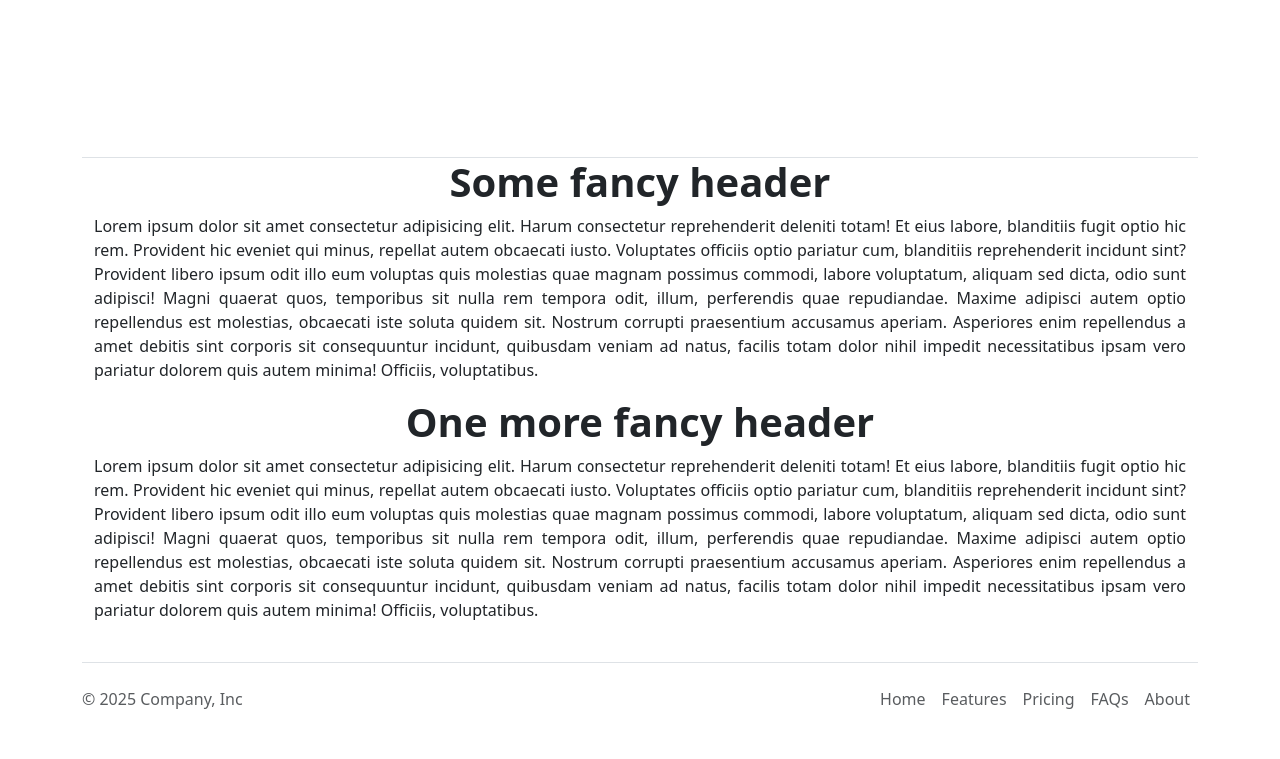
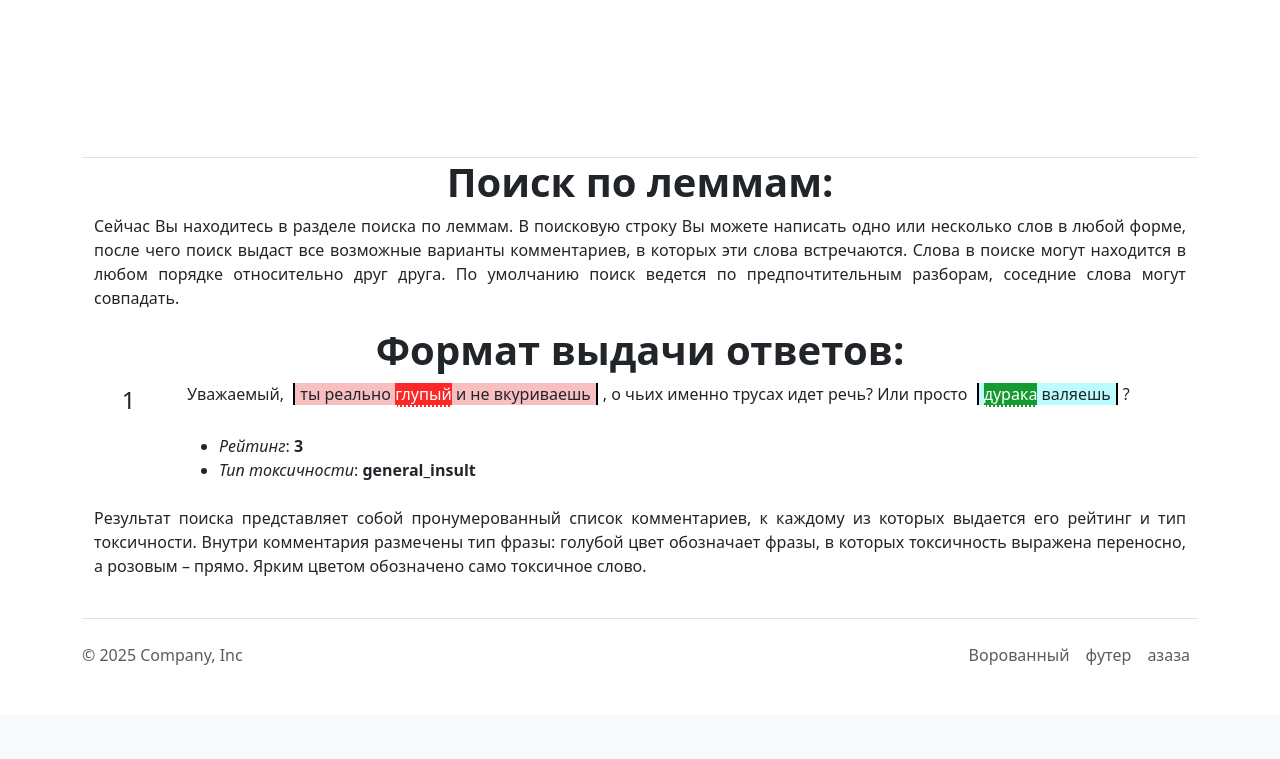
Before and after one commit to smertlove/RuToxiCon, a Flask app: page /index in a window 1280 px wide. Shown: the part 307-1066 px from the top of the page. After the commit the page ends 972 px from the top, so only its background shows below. Run offline with Flask 3, Linux system fonts and the light colour scheme.

Commit message:
more fixes

```diff
--- a/webapp/static/css/style.css
+++ b/webapp/static/css/style.css
@@ -105,6 +105,29 @@ phrase {
     border-bottom: 2px dotted #fff;
 }
 
+.example-corpus-entry phrase[type="direct"] {
+    background-color: #f7bfbf;
+}
+
+.example-corpus-entry  phrase[type="indirect"] {
+    background-color: #bcfcff;
+}
+
+
+.example-corpus-entry  lex {
+    background-color: #fc2727;
+    color: #fff;
+    border-bottom: 2px dotted #fff;
+}
+
+.example-corpus-entry  phrase[type="indirect"] lex {
+    background-color: #149a31;
+    color: #fff;
+    border-bottom: 2px dotted #fff;
+}
+
+
+
 @media (max-width: 768px) {
     .navbar-logo {
         height: 40px;
--- a/webapp/templates/index.html
+++ b/webapp/templates/index.html
@@ -61,21 +61,41 @@
 
             <div class="row">
                 <div class="col flex-column border-top">
-                    <h1 class="fw-bold">Some fancy header</h1>
-                    <p class="text-justify" style="text-align: justify;">Lorem ipsum dolor sit amet consectetur adipisicing elit. Harum consectetur reprehenderit deleniti totam! Et eius labore, blanditiis fugit optio hic rem. Provident hic eveniet qui minus, repellat autem obcaecati iusto.
-                    Voluptates officiis optio pariatur cum, blanditiis reprehenderit incidunt sint? Provident libero ipsum odit illo eum voluptas quis molestias quae magnam possimus commodi, labore voluptatum, aliquam sed dicta, odio sunt adipisci!
-                    Magni quaerat quos, temporibus sit nulla rem tempora odit, illum, perferendis quae repudiandae. Maxime adipisci autem optio repellendus est molestias, obcaecati iste soluta quidem sit. Nostrum corrupti praesentium accusamus aperiam.
-                    Asperiores enim repellendus a amet debitis sint corporis sit consequuntur incidunt, quibusdam veniam ad natus, facilis totam dolor nihil impedit necessitatibus ipsam vero pariatur dolorem quis autem minima! Officiis, voluptatibus.</p>
+                    <h1 class="fw-bold">Поиск по леммам:</h1>
+                    <p class="text-justify" style="text-align: justify;">
+                      Сейчас Вы находитесь в разделе поиска по леммам. В поисковую строку Вы можете написать одно или несколько слов в любой форме, после чего поиск выдаст все возможные варианты комментариев, в которых эти слова встречаются. Слова в поиске могут находится в любом порядке относительно друг друга. По умолчанию поиск ведется по предпочтительным разборам, соседние слова могут совпадать.
+                    </p>
                 </div>
             </div>
 
             <div class="row">
                 <div class="col flex-column">
-                    <h1 class="fw-bold">One more fancy header</h1>
-                    <p class="text-justify" style="text-align: justify;">Lorem ipsum dolor sit amet consectetur adipisicing elit. Harum consectetur reprehenderit deleniti totam! Et eius labore, blanditiis fugit optio hic rem. Provident hic eveniet qui minus, repellat autem obcaecati iusto.
-                    Voluptates officiis optio pariatur cum, blanditiis reprehenderit incidunt sint? Provident libero ipsum odit illo eum voluptas quis molestias quae magnam possimus commodi, labore voluptatum, aliquam sed dicta, odio sunt adipisci!
-                    Magni quaerat quos, temporibus sit nulla rem tempora odit, illum, perferendis quae repudiandae. Maxime adipisci autem optio repellendus est molestias, obcaecati iste soluta quidem sit. Nostrum corrupti praesentium accusamus aperiam.
-                    Asperiores enim repellendus a amet debitis sint corporis sit consequuntur incidunt, quibusdam veniam ad natus, facilis totam dolor nihil impedit necessitatibus ipsam vero pariatur dolorem quis autem minima! Officiis, voluptatibus.</p>
+                    <h1 class="fw-bold">Формат выдачи ответов: </h1>
+                    <!-- <img src="{{ url_for('static', filename='img/tutor.png') }}" class="img-fluid" alt="sample search result"> -->
+                     <div class="example-corpus-entry">
+                <div class="row  mt-2">
+                  <div class="col-1">
+                    <p class="fs-4">1</p>
+                  </div>
+                  <div class="col text-start">
+                    <text>
+                      <tox rate="3" response="person" type="general_insult">Уважаемый, <phrase type="direct">ты реально <lex>глупый</lex> и не вкуриваешь</phrase>, о чьих именно трусах идет речь? Или просто <phrase type="indirect"><lex>дурака</lex> валяешь</phrase>?</tox>
+                      </text>
+                  </div>
+                </div>
+                <div class="row mb-2">
+                  <div class="col-1"></div>
+                  <dev class="col text-start">
+                    <ul>
+                      <li><i>Рейтинг</i>: <strong>3</strong></li>
+                      <li><i>Тип токсичности</i>: <strong>general_insult </strong></li>
+                    </ul>
+                  </dev>
+                </div>
+              </div>
+                    <p class="text-justify" style="text-align: justify;">
+                      Результат поиска представляет собой пронумерованный список комментариев, к каждому из которых выдается его рейтинг и тип токсичности. Внутри комментария размечены тип фразы: голубой цвет обозначает фразы, в которых токсичность выражена переносно, а розовым – прямо. Ярким цветом обозначено само токсичное слово.
+                  </p>
                 </div>
             </div>
         </div>
@@ -88,16 +108,15 @@
             </a>
 
             <ul class="nav col-md-4 justify-content-end">
-              <li class="nav-item"><a href="#" class="nav-link px-2 text-body-secondary">Home</a></li>
-              <li class="nav-item"><a href="#" class="nav-link px-2 text-body-secondary">Features</a></li>
-              <li class="nav-item"><a href="#" class="nav-link px-2 text-body-secondary">Pricing</a></li>
-              <li class="nav-item"><a href="#" class="nav-link px-2 text-body-secondary">FAQs</a></li>
-              <li class="nav-item"><a href="#" class="nav-link px-2 text-body-secondary">About</a></li>
+              <li class="nav-item"><a href="#" class="nav-link px-2 text-body-secondary">Ворованный</a></li>
+              <li class="nav-item"><a href="#" class="nav-link px-2 text-body-secondary">футер</a></li>
+              <li class="nav-item"><a href="#" class="nav-link px-2 text-body-secondary">азаза</a></li>
             </ul>
           </footer>
     </div>
 
     <script src="https://cdn.jsdelivr.net/npm/bootstrap@5.3.5/dist/js/bootstrap.bundle.min.js" integrity="sha384-k6d4wzSIapyDyv1kpU366/PK5hCdSbCRGRCMv+eplOQJWyd1fbcAu9OCUj5zNLiq" crossorigin="anonymous"></script>
+
     <!-- <script src="https://code.jquery.com/jquery-3.5.1.slim.min.js"></script>
 
     <script>
```
Also changed, not shown: webapp/templates/search_plus.html (+10 -13 lines), webapp/templates/search_results.html (+3 -5 lines), webapp/static/img/tutor.png (deleted).
